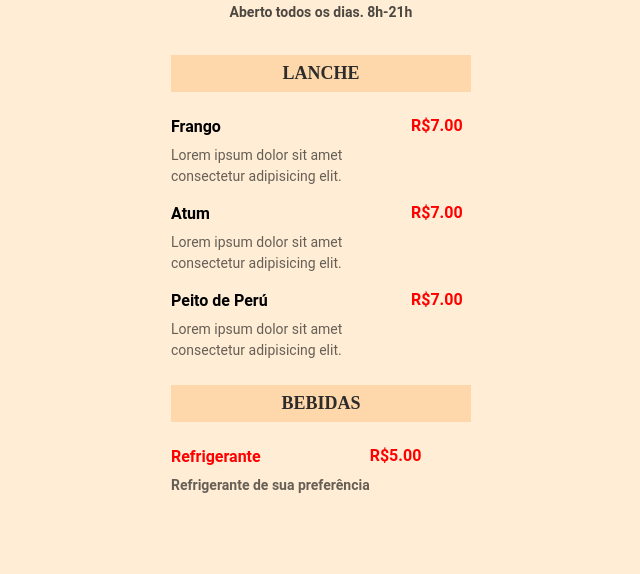
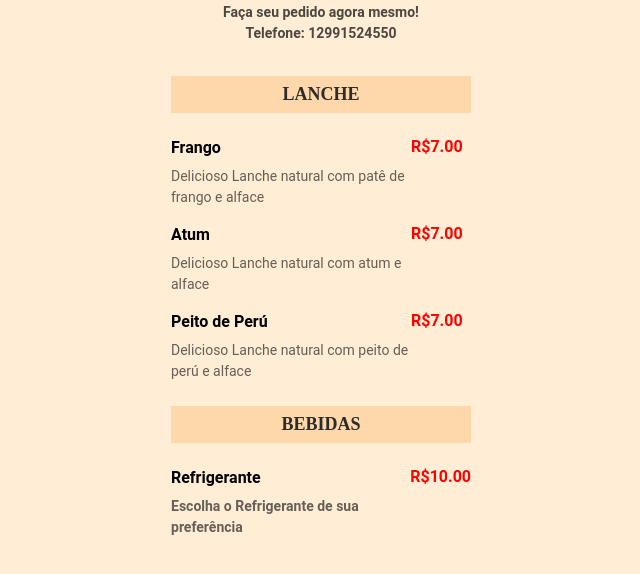
Before and after one commit to Cxmargoo/explorer3, a plain HTML site: page index.html in a window 1280 px wide. Shown: the part 66-640 px from the top of the page, without its empty margins (319-959 px from the left). Drawn offline with Linux system fonts and the light colour scheme.

Commit message:
atualizado

```diff
--- a/index.html
+++ b/index.html
@@ -14,7 +14,8 @@
 
     <header>
       <h1>Natur<span>Ale</span></h1>
-      <p><strong>Aberto todos os dias. 8h-21h </strong> </p>
+      <p><strong>Faça seu pedido agora mesmo! </strong> </p>
+      <p><strong>Telefone: 12991524550</strong> </p>
     </header>
 
     <section>
@@ -25,7 +26,7 @@
           <div class="details">
             <h3>Frango</h3>
             <p class="description">
-              Lorem ipsum dolor sit amet consectetur adipisicing elit.
+            Delicioso Lanche natural com patê de frango e alface
             </p>
           </div>
 
@@ -38,7 +39,7 @@
           <div class="details">
             <h3>Atum</h3>
             <p class="description">
-              Lorem ipsum dolor sit amet consectetur adipisicing elit.
+            Delicioso Lanche natural com atum e alface
             </p>
           </div>
 
@@ -50,7 +51,7 @@
           <div class="details">
             <h3>Peito de Perú</h3>
             <p class="description">
-              Lorem ipsum dolor sit amet consectetur adipisicing elit.
+            Delicioso Lanche natural com peito de perú e alface
             </p>
           </div>
 
@@ -66,17 +67,13 @@
           <div class="details">
             <h3>Refrigerante</h3>
             <p class="description">
-              Refrigerante de sua preferência
+                Escolha o Refrigerante de sua preferência
             </p>
           </div>
-
           <strong class="price">
-            R$5.00
+            R$10.00
           </strong>
         </li>
-          </strong>
-        </li>
-
         </ul>
        </section>
   </body>
```
